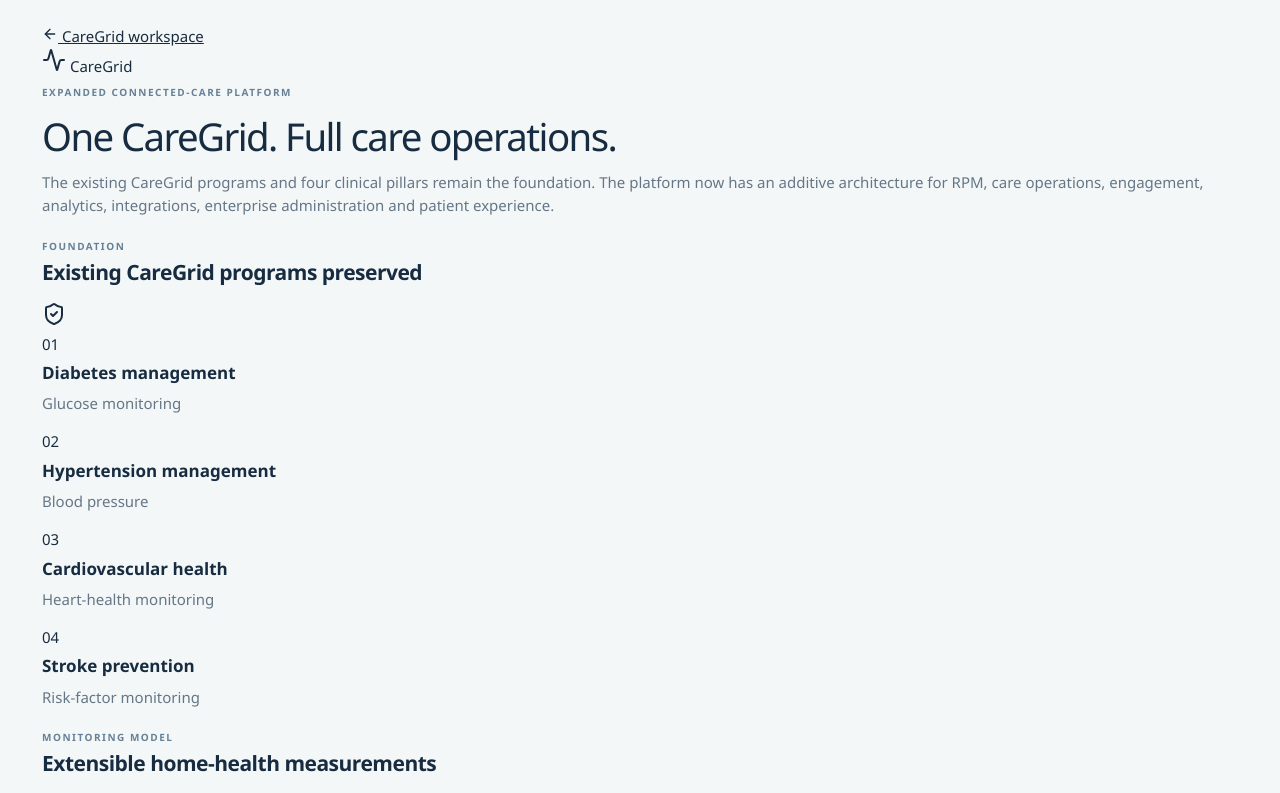
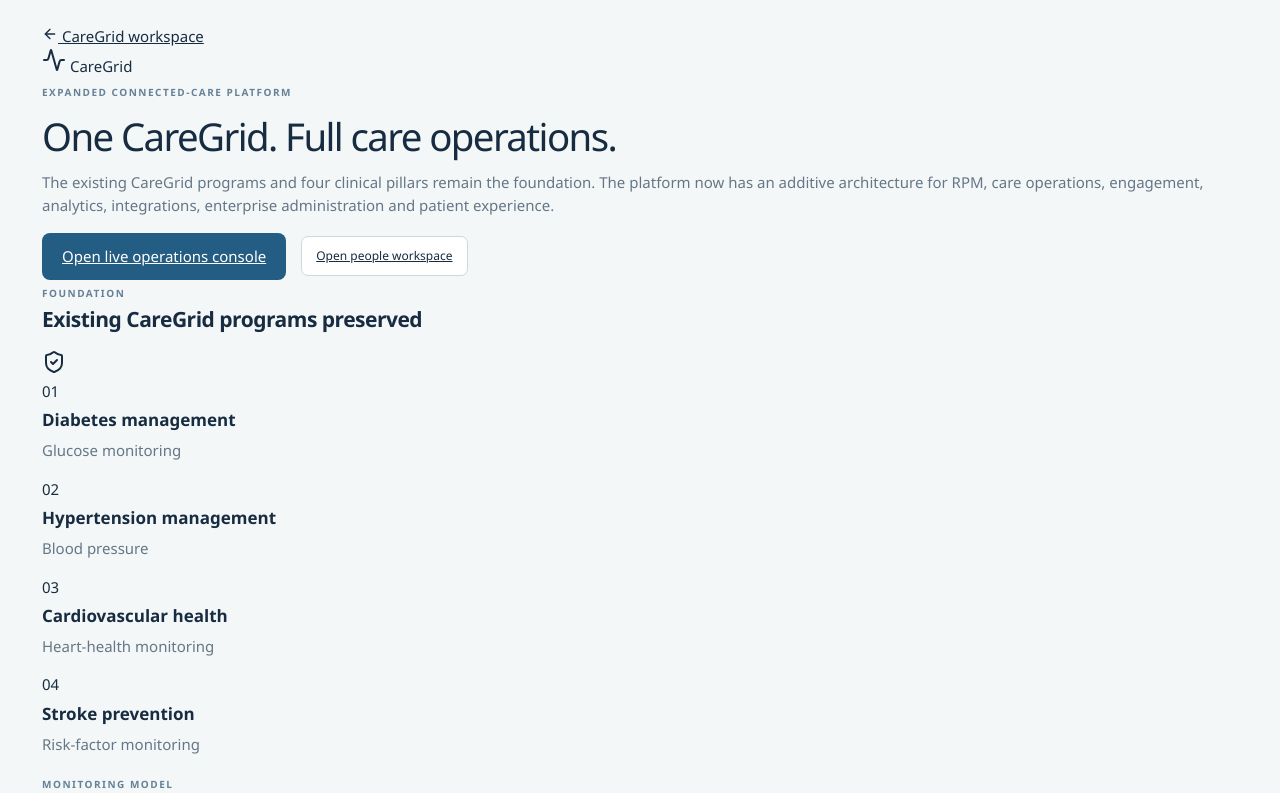
Before and after one commit to AI-Ninja-dev/caregrid, a Next.js app: page /platform in a window 1280 px wide. Shown: the top 793 px of the page. Built offline with nearby package versions, Linux system fonts and the light colour scheme; no server answers.

Commit message:
Link platform hub to live operations console

```diff
--- a/app/platform/page.tsx
+++ b/app/platform/page.tsx
@@ -16,6 +16,7 @@
         <span className="eyebrow">EXPANDED CONNECTED-CARE PLATFORM</span>
         <h1>One CareGrid. Full care operations.</h1>
         <p>The existing CareGrid programs and four clinical pillars remain the foundation. The platform now has an additive architecture for RPM, care operations, engagement, analytics, integrations, enterprise administration and patient experience.</p>
+        <div className="actions"><Link className="primary" href="/platform/operations/">Open live operations console</Link><Link className="secondary" href="/people/">Open people workspace</Link></div>
       </section>
       <section className="clinical-section">
         <div className="clinical-section-heading"><div><span className="eyebrow">FOUNDATION</span><h2>Existing CareGrid programs preserved</h2></div><ShieldCheck/></div>
```
